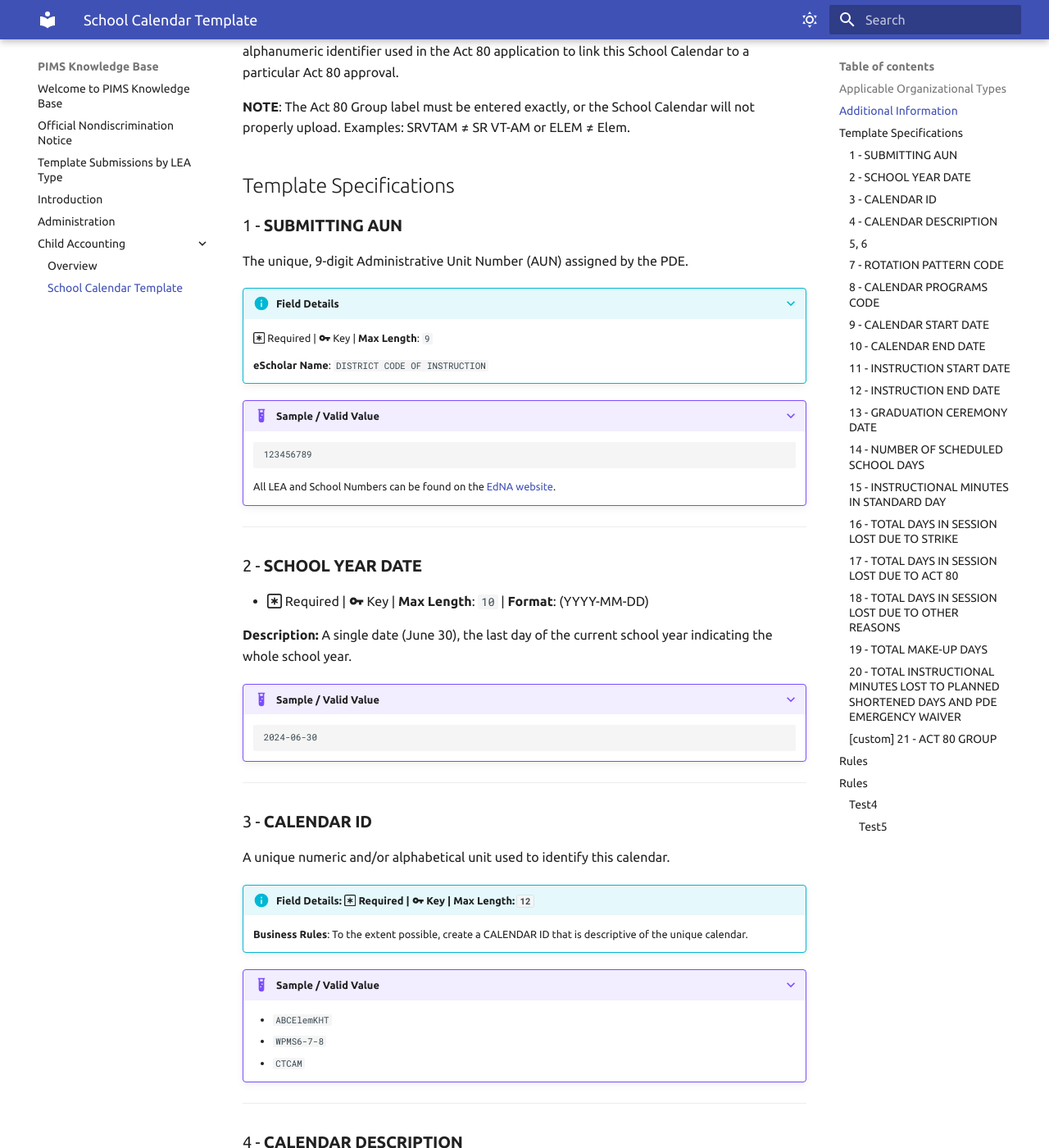
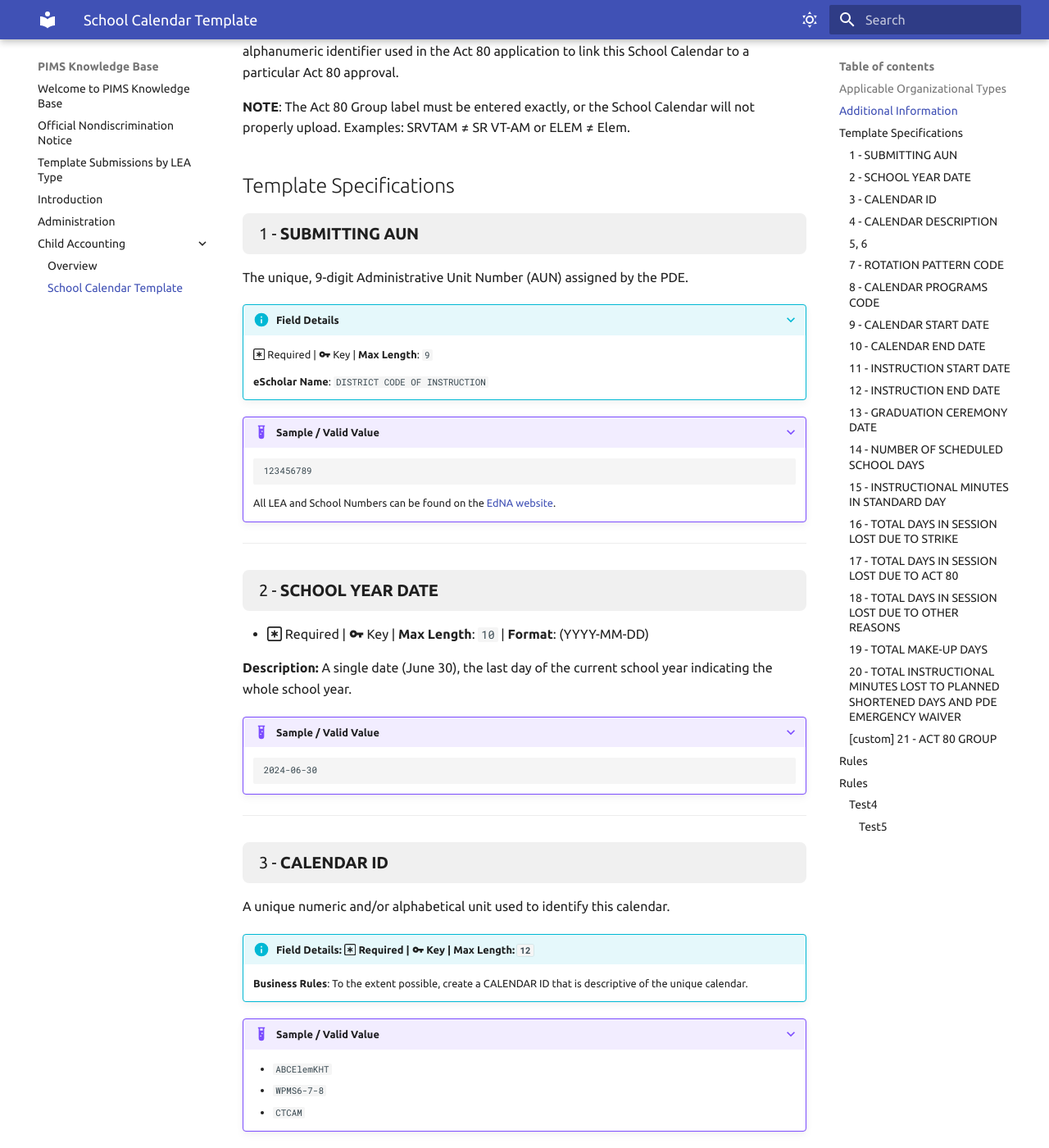
Before and after one commit to Bwest8/pimsKB, an MkDocs documentation site: the page built from docs/Child Accounting/schoolcalendar.md, in a window 1280 px wide and 1400 px high, scrolled down 3658 px. Shown: the whole window at 82% size. Built offline with MkDocs 1.6.1 and Material for MkDocs 9.7.7, drawn with Linux system fonts in a browser that asks for light colours.

Commit message:
Refactor header styles in extra.css

```diff
--- a/docs/stylesheets/extra.css
+++ b/docs/stylesheets/extra.css
@@ -42,16 +42,17 @@ th, td {
     color: var(--md-typeset-table-th-color--dark, #fff); /* Dark mode header text color */
 }
 
-/* Custom style for specific h3 headers */
-.md-typeset h3.custom-h3 {
-    background-color: #f0f0f0; /* Light gray background */
-    padding: 0.5em 1em;
-    border-radius: 8px;
+/* Light mode header background */
+.md-typeset h3 {
+    background-color: #f0f0f0; /* A light gray background */
+    padding: 0.5em 1em; /* Add some padding */
+    border-radius: 8px; /* Rounded corners */
 }
 
-[data-md-color-scheme="slate"] .md-typeset h3.custom-h3 {
-    background-color: #424242; /* Darker background for dark mode */
-    color: #ffffff;
+/* Dark mode header background */
+[data-md-color-scheme="slate"] .md-typeset h3 {
+    background-color: #424242; /* A darker background for dark mode */
+    color: #ffffff; /* Light text for dark backgrounds */
 }
 
 
@@ -72,16 +73,3 @@ th, td {
   -webkit-mask-image: var(--md-admonition-icon--pied-piper);
           mask-image: var(--md-admonition-icon--pied-piper);
 }
-
-h3.custom-header {
-    color: #003064; /* Custom text color */
-    border-bottom: 2px solid #007bff; /* Custom underline */
-    padding-bottom: 5px;
-    display: flex; /* Use flexbox for layout */
-    align-items: center; /* Align items vertically */
-}
-h3.custom-header .number-box {
-    margin-right: 20px; /* Space between the number box and the text */
-    width: 40px; /* Fixed width for the number box */
-    /* Add more styling as needed */
-}
```
